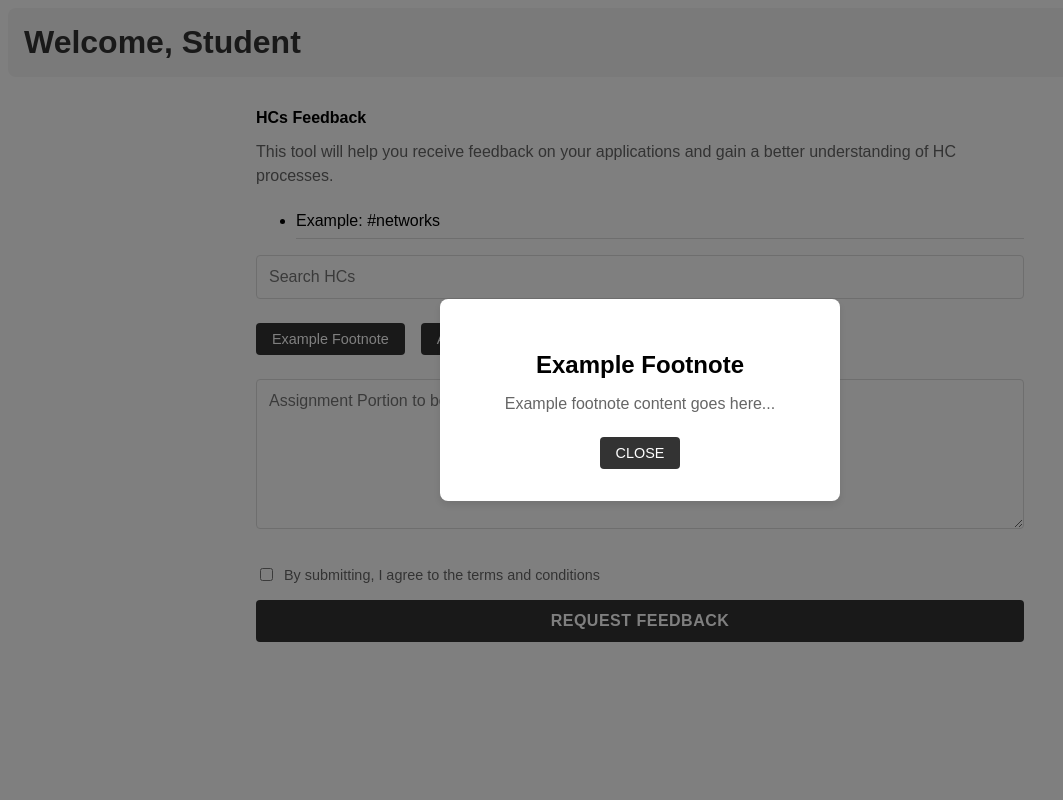
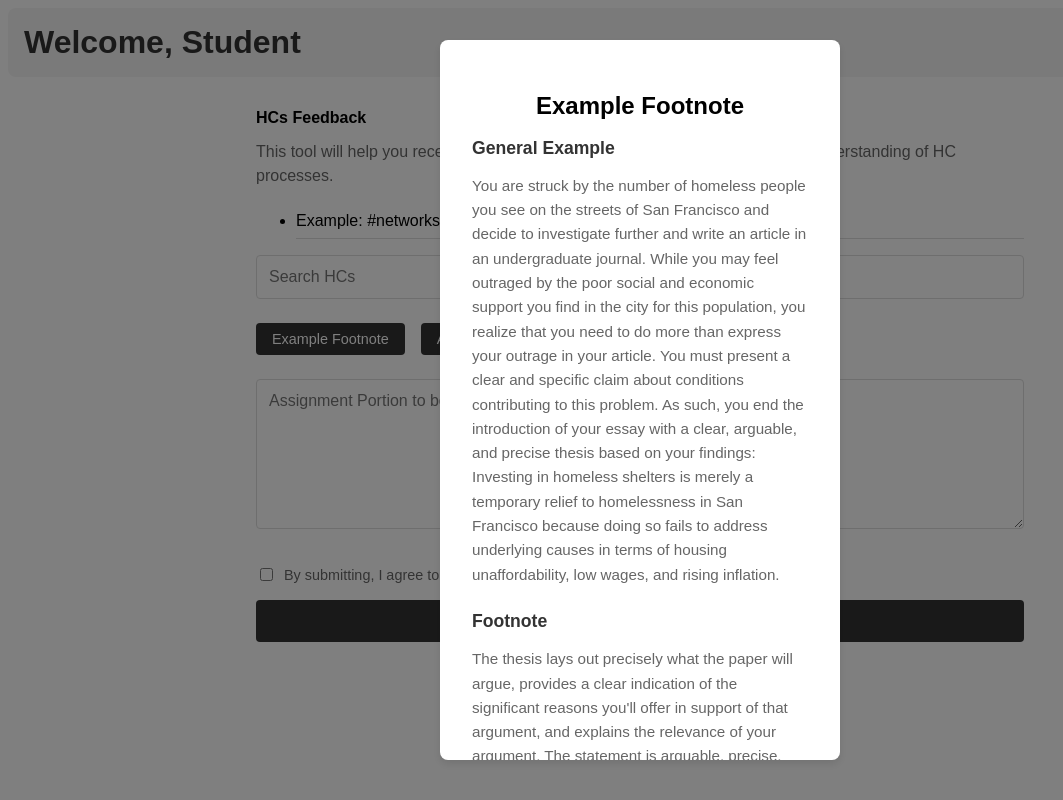
Before and after one commit to minerva-university/cs162-hc-feedback, a Flask app: page / in a window 1280 px wide, after a click on "Example Footnote". Shown: the whole page, without its empty margins (0-1063 px from the left). Run offline with Flask 3, Linux system fonts and the light colour scheme.

Commit message:
feat(modal): enhance example and footnote display
- Add structured content sections for examples and footnotes in modal
- Improve modal layout with scrollable content and increased width
- Add specific styling for example and footnote sections
- Update modal content with homeless advocacy thesis example

```diff
--- a/app/static/css/styles.css
+++ b/app/static/css/styles.css
@@ -196,8 +196,9 @@
     background-color: white;
     padding: 2rem;
     border-radius: 4px;
-    max-width: 500px;
-    width: 90%;
+    max-width: 600px; /* Increased to accommodate the longer text */
+    max-height: 90vh;
+    overflow-y: auto;
 }
 
 .hidden {
@@ -268,6 +269,24 @@
     visibility: visible;
 }
 
+/* Example and Footnote Modal Styles */
+.example-content, .footnote-content {
+    margin-bottom: 1.5rem;
+    text-align: left;
+}
+
+.example-content h3, .footnote-content h3 {
+    color: var(--primary-color);
+    margin-bottom: 0.5rem;
+    font-size: 1.1rem;
+}
+
+.example-content p, .footnote-content p {
+    line-height: 1.6;
+    color: var(--secondary-color);
+    font-size: 0.95rem;
+}
+
 /* Universal Font Style */
 * {
     font-family: Arial, sans-serif; /* Replace with desired font */
--- a/app/templates/index.html
+++ b/app/templates/index.html
@@ -62,7 +62,14 @@
     <div id="footnoteModal" class="modal hidden">
         <div class="modal-content">
             <h2>Example Footnote</h2>
-            <p>Example footnote content goes here...</p>
+            <div class="example-content">
+                <h3>General Example</h3>
+                <p>You are struck by the number of homeless people you see on the streets of San Francisco and decide to investigate further and write an article in an undergraduate journal. While you may feel outraged by the poor social and economic support you find in the city for this population, you realize that you need to do more than express your outrage in your article. You must present a clear and specific claim about conditions contributing to this problem. As such, you end the introduction of your essay with a clear, arguable, and precise thesis based on your findings: Investing in homeless shelters is merely a temporary relief to homelessness in San Francisco because doing so fails to address underlying causes in terms of housing unaffordability, low wages, and rising inflation.</p>
+            </div>
+            <div class="footnote-content">
+                <h3>Footnote</h3>
+                <p>The thesis lays out precisely what the paper will argue, provides a clear indication of the significant reasons you'll offer in support of that argument, and explains the relevance of your argument. The statement is arguable, precise, and clear.</p>
+            </div>
             <button onclick="hideModal('footnoteModal')" class="btn">Close</button>
         </div>
     </div>
```
